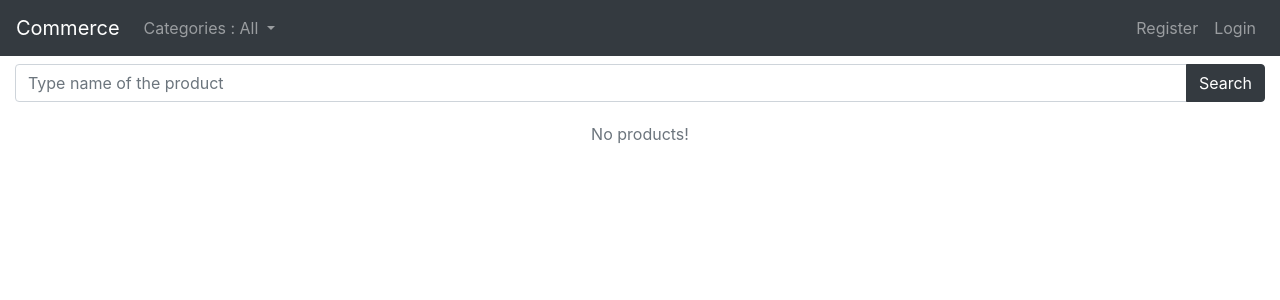
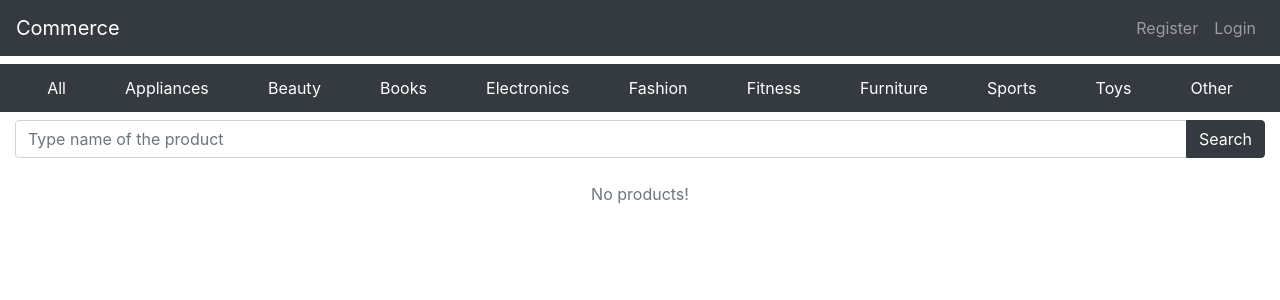
Before and after one commit to yogeshsingh101200/e-commerce, a Django app: page / in a window 1280 px wide. Shown: the top 300 px of the page. Run offline with Django 3.2, Linux system fonts and the light colour scheme; data that the repository does not hold is empty; some libraries are stand-ins or nearby versions.

Commit message:
style tweak

```diff
--- a/auctions/static/auctions/style.css
+++ b/auctions/static/auctions/style.css
@@ -40,3 +40,28 @@ svg.product-card-img, svg.product-img {
 .comment {
     padding: 0.5rem;
 }
+
+div.scrollmenu {
+    display: flex;
+    background-color: #343a40;
+    overflow-x: auto;
+    white-space: nowrap;
+    width: 100%;
+}
+
+div.scrollmenu a {
+    flex: 0 0 auto;
+    color: white;
+    text-align: center;
+    padding: 0.75rem;
+    text-decoration: none;
+    margin-left: auto;
+}
+
+div.scrollmenu a:last-child {
+    margin-right: auto;
+}
+
+div.scrollmenu a:hover {
+    background-color: rgba(0, 0, 0, 0.5);
+}
--- a/auctions/templates/auctions/index.html
+++ b/auctions/templates/auctions/index.html
@@ -5,8 +5,27 @@
 {% endblock %}
 
 {% block body %}
+
+<!-- TODO: Use url generator instead of absolute path -->
+{% if request.path != '/watchlist/' and request.path != '/owned/' %}
 <div class="row mt-2 mx-auto">
-    <div class="col-md">
+    <div class="scrollmenu">
+        <a href="{% url 'auctions:index' %}">All</a>
+        <a href="{% url 'auctions:category' 'appliances' %}">Appliances</a>
+        <a href="{% url 'auctions:category' 'beauty' %}">Beauty</a>
+        <a href="{% url 'auctions:category' 'books' %}">Books</a>
+        <a href="{% url 'auctions:category' 'electronics' %}">Electronics</a>
+        <a href="{% url 'auctions:category' 'fashion' %}">Fashion</a>
+        <a href="{% url 'auctions:category' 'fitness' %}">Fitness</a>
+        <a href="{% url 'auctions:category' 'furniture' %}">Furniture</a>
+        <a href="{% url 'auctions:category' 'sports' %}">Sports</a>
+        <a href="{% url 'auctions:category' 'toys' %}">Toys</a>
+        <a href="{% url 'auctions:category' 'other' %}">Other</a>
+    </div>
+</div>
+
+<div class="row mt-2 mx-auto">
+    <div class="col">
         <form {% if category %} action="{% url 'auctions:category' category %}" {% else %}
             action="{% url 'auctions:index' %}" {% endif %} method="POST">
             {% csrf_token %}
@@ -28,8 +47,9 @@
         </form>
     </div>
 </div>
+{% endif %}
 
-<div class="row mt-1 mb-3 mx-auto">
+<div class="row mt-2 mb-3 mx-auto">
     {% for product, bid in zip_products_bids %}
     <div class="col-md-4">
         <div class="card mb-4 shadow product-card">
--- a/auctions/templates/auctions/layout.html
+++ b/auctions/templates/auctions/layout.html
@@ -38,24 +38,6 @@
                     <a class="nav-link" href="{% url 'auctions:owned' %}">Owned</a>
                 </li>
                 {% endif %}
-                <li class="nav-item dropdown">
-                    <a href="#" class="nav-link dropdown-toggle" id="categoryMenuButton" data-toggle="dropdown">
-                        {% if category %}{{ category|title }} {% else %} Categories : All {% endif %}
-                    </a>
-                    <div class="dropdown-menu">
-                        <a href="{% url 'auctions:index' %}" class="dropdown-item">All</a>
-                        <a href="{% url 'auctions:category' 'appliances' %}" class="dropdown-item">Appliances</a>
-                        <a href="{% url 'auctions:category' 'beauty' %}" class="dropdown-item">Beauty</a>
-                        <a href="{% url 'auctions:category' 'books' %}" class="dropdown-item">Books</a>
-                        <a href="{% url 'auctions:category' 'electronics' %}" class="dropdown-item">Electronics</a>
-                        <a href="{% url 'auctions:category' 'fashion' %}" class="dropdown-item">Fashion</a>
-                        <a href="{% url 'auctions:category' 'fitness' %}" class="dropdown-item">Fitness</a>
-                        <a href="{% url 'auctions:category' 'furniture' %}" class="dropdown-item">Furniture</a>
-                        <a href="{% url 'auctions:category' 'sports' %}" class="dropdown-item">Sports</a>
-                        <a href="{% url 'auctions:category' 'toys' %}" class="dropdown-item">Toys</a>
-                        <a href="{% url 'auctions:category' 'other' %}" class="dropdown-item">Other</a>
-                    </div>
-                </li>
             </ul>
             {% if user.is_authenticated %}
             <ul class="navbar-nav ml-auto">
--- a/auctions/views.py
+++ b/auctions/views.py
@@ -248,11 +248,11 @@ def display_by_category(request, category):
             products = AuctionListing.objects.filter(buyer=None).filter(
                 category__iexact=category).filter(title__icontains=form.cleaned_data["query"])
         else:
-            products = AuctionListing.objects.filter(
-                category__iexact=category).filter(buyer=None)
+            products = AuctionListing.objects.filter(buyer=None).filter(
+                category__iexact=category)
     else:
-        products = AuctionListing.objects.filter(
-            category__iexact=category).filter(buyer=None)
+        products = AuctionListing.objects.filter(buyer=None).filter(
+            category__iexact=category)
         form = None
     bids = []
     for product in products:
```
